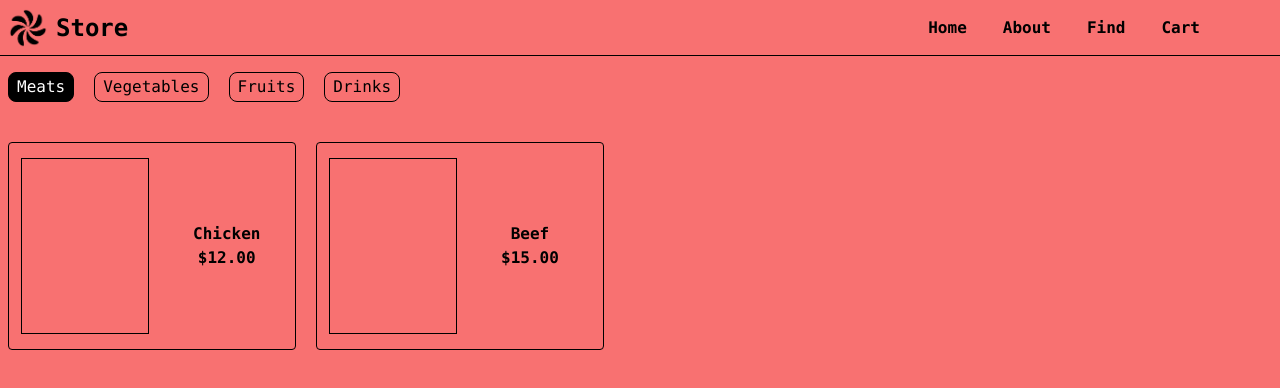
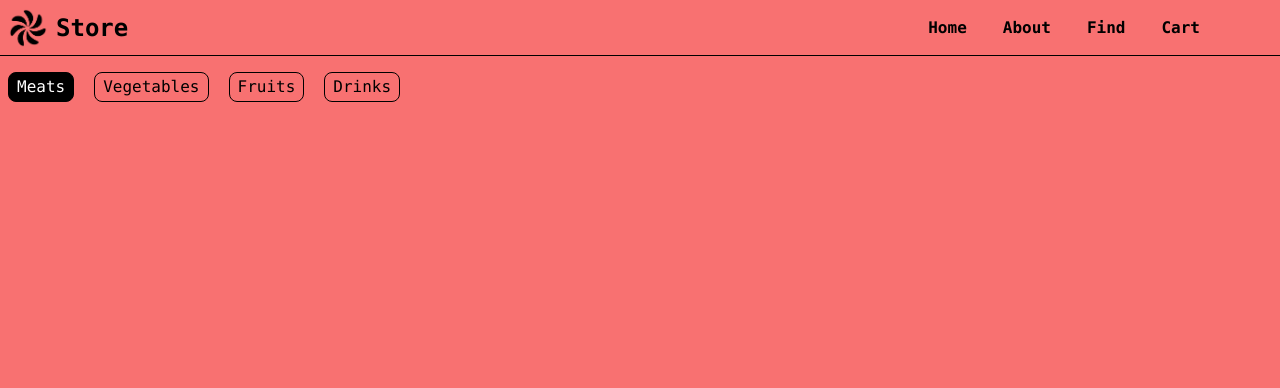
Before and after one commit to Farbubby/grocery-goodies, a React (Vite) app: page / in a window 1280 px wide. Shown: the top 388 px of the page. Built offline with nearby package versions, Linux system fonts and the light colour scheme.

Commit message:
re-doing menu component and fixed formatting

```diff
--- a/src/App.tsx
+++ b/src/App.tsx
@@ -1,5 +1,4 @@
 import Navbar from "./components/Navbar";
-import Card from "./components/Card";
 import Menu from "./components/Menu";
 import FindFood from "./components/FindFood";
 
--- a/src/components/Card.tsx
+++ /dev/null
@@ -1,20 +0,0 @@
-interface Props {
-  product: String;
-  price: String;
-}
-
-function Card({ product, price }: Props) {
-  return (
-    <>
-      <div className="flex h-52 w-72 p-1 items-center border rounded border-black hover:shadow-lg">
-        <div className="h-44 w-32 ml-2 border border-black"></div>
-        <div className="ml-11 items-center flex-col font-bold">
-          <div className="text-center">{product}</div>
-          <div className="text-center">{price}</div>
-        </div>
-      </div>
-    </>
-  );
-}
-
-export default Card;
--- a/src/components/FindFood.tsx
+++ b/src/components/FindFood.tsx
@@ -8,23 +8,21 @@ interface Props {
 function FindFood({ list }: Props) {
   const [option, setOption] = useState(0);
   const foodList = list.map((items, index) => (
-    <button className={option === index ? "border border-black rounded-lg px-2 py-0.5 bg-black text-white duration-300" : "border border-black rounded-lg px-2 py-0.5 hover:bg-black hover:text-white duration-300"}
-    onClick={(items) => setOption(index)}>
+    <button
+      className={
+        option === index
+          ? "border border-black rounded-lg px-2 py-0.5 bg-black text-white duration-300"
+          : "border border-black rounded-lg px-2 py-0.5 hover:bg-black hover:text-white duration-300"
+      }
+      onClick={(items) => setOption(index)}
+    >
       {items}
     </button>
   ));
-  const meats = ["Chicken", "$12.00", "Beef", "$15.00"];
-  const vegetables = ["Potato", "$1.50", "Pepper", "$2.00"];
-  const fruits = ["Apple", "$5.00", "Orange", "$3.00"];
-  const drinks = ["Sprite", "$7.25", "Coke", "$8.00"];
 
   return (
     <>
       <div className="mt-4 flex gap-5 ml-2">{foodList}</div>
-      {option === 0 && <Menu list={meats} />}
-      {option === 1 && <Menu list={vegetables} />}
-      {option === 2 && <Menu list={fruits} />}
-      {option === 3 && <Menu list={drinks} />}
     </>
   );
 }
--- a/src/components/Menu.tsx
+++ b/src/components/Menu.tsx
@@ -1,5 +1,3 @@
-import Card from "./Card";
-
 interface Props {
   list: String[];
 }
@@ -7,10 +5,7 @@ interface Props {
 function Menu({ list }: Props) {
   return (
     <>
-      <div className="md:flex mt-10 gap-5 ml-2">
-        <Card product={list[0]} price={list[1]} />
-        <Card product={list[2]} price={list[3]} />
-      </div>
+      <div className="flex mt-10 gap-5 ml-2"></div>
     </>
   );
 }
```
